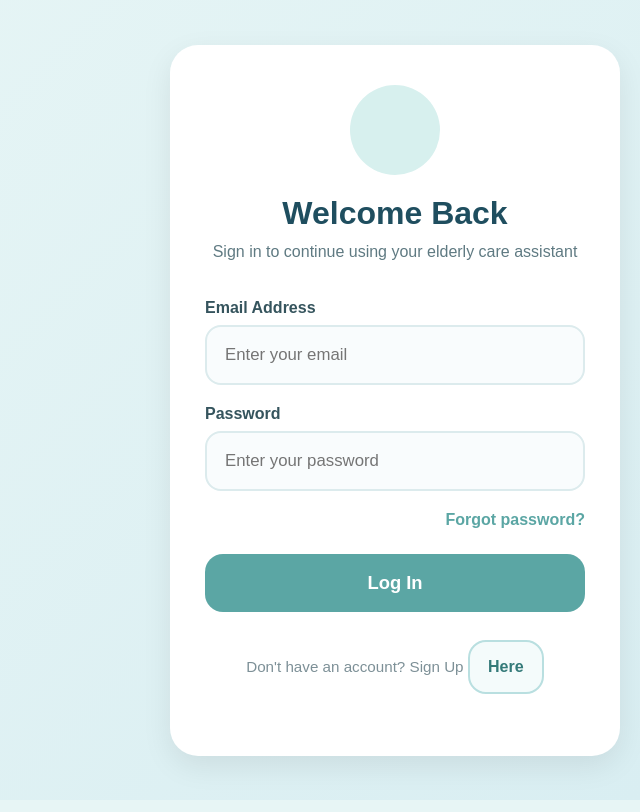
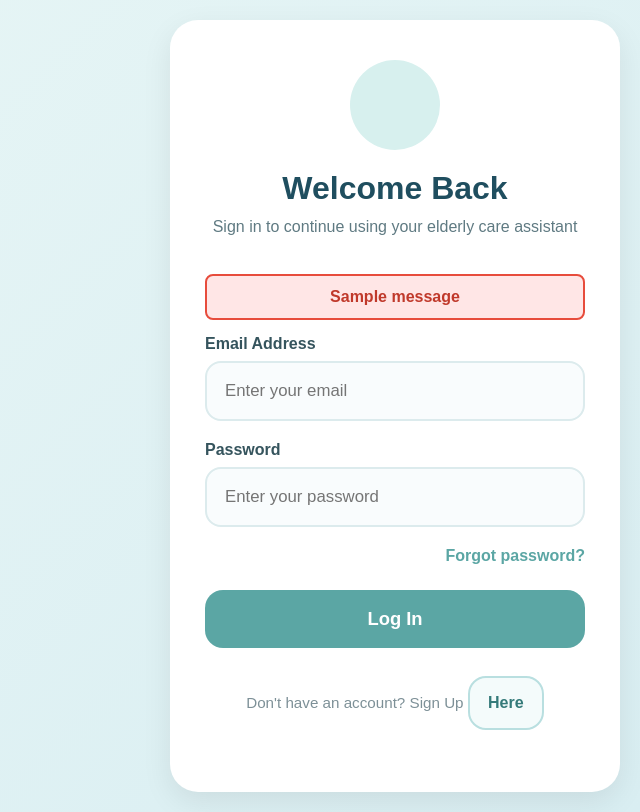
Before and after one commit to claudia-chen986/at3-elderly-helping, a Flask app: page / in a window 1280 px wide. Shown: the whole page, without its empty margins (640-1280 px from the left). Run offline with Flask 3, Linux system fonts and the light colour scheme; tables that the repository leaves empty hold one stand-in row (values such as "Sample post"); one stand-in notice (Sample message) is shown.

Commit message:
IMPROVEMENT - error messages

```diff
--- a/app.py
+++ b/app.py
@@ -1,4 +1,4 @@
-from flask import Flask, redirect, render_template, request, url_for, session
+from flask import Flask, flash, redirect, render_template, request, url_for, session
 from flask_sqlalchemy import SQLAlchemy
 from datetime import timedelta, datetime
 import calendar
@@ -141,6 +141,7 @@ def homepage():
     user = validate_session()
 
     if not user:
+        flash("Please log in to access the homepage.", "error")
         return redirect(url_for('login'))
 
     journal_entries = JournalEntry.query.filter_by(user_id=user.id).order_by(JournalEntry.time.desc()).all()
@@ -156,6 +157,7 @@ def save_journal():
     user = validate_session()
 
     if not user:
+        flash("Please log in to save a journal entry.", "error")
         return redirect(url_for('login'))
 
     title = request.form['title']
@@ -220,12 +222,14 @@ def delete_journal(entry_id):
     user = validate_session()
 
     if not user:
+        flash("Please log in to delete a journal entry.", "error")
         return redirect(url_for('login'))
 
     entry = JournalEntry.query.get(entry_id)
 
     if not entry or entry.user_id != user.id:
-        return "Journal entry not found."
+        flash("Journal entry not found.", "error")
+        return redirect(url_for('journal'))
 
     db.session.delete(entry)
     db.session.commit()
@@ -252,6 +256,7 @@ def daily_task():
     user = validate_session()
 
     if not user:
+        flash("Please log in to access the daily tasks.", "error")
         return redirect(url_for('login'))
 
     month = request.args.get('month', datetime.now().month, type=int)
@@ -302,6 +307,7 @@ def journal():
     user = validate_session()
 
     if not user:
+        flash("Please log in to access your journal.", "error")
         return redirect(url_for('login'))
 
     journal_entries = JournalEntry.query.filter_by(user_id=user.id).order_by(JournalEntry.time.desc()).all()
@@ -317,13 +323,15 @@ def add_task():
     user = validate_session()
 
     if not user:
+        flash("Please log in to add a task.", "error")
         return redirect(url_for('login'))
 
     task_name = request.form['task_name']
     task_date = datetime.strptime(request.form['task_date'],'%Y-%m-%d').date()
 
     if not task_name.strip():
-        return "Task name cannot be empty."
+        flash("Task name cannot be empty.", "error")
+        return redirect(url_for('daily_task'))
 
     task = DailyTask(
         user_id=user.id,
@@ -342,12 +350,14 @@ def complete_task(task_id):
     user = validate_session()
 
     if not user:
+        flash("Please log in to complete a task.", "error")
         return redirect(url_for('login'))
 
     task = DailyTask.query.get(task_id)
 
     if not task or task.user_id != user.id:
-        return "Task not found."
+        flash("Task not found.", "error")
+        return redirect(url_for('daily_task'))
 
     task.completed = True
     db.session.commit()
@@ -360,12 +370,14 @@ def delete_task(task_id):
     user = validate_session()
 
     if not user:
+        flash("Please log in to delete a task.", "error")
         return redirect(url_for('login'))
 
     task = DailyTask.query.get(task_id)
 
     if not task or task.user_id != user.id:
-        return "Task not found."
+        flash("Task not found.", "error")
+        return redirect(url_for('daily_task'))
 
     db.session.delete(task)
     db.session.commit()
@@ -384,20 +396,24 @@ def signup_user():
     existing_user = User.query.filter_by(email=email).first()
 
     if existing_user:
-        return "Email already registered."
+        flash("Email already registered.", "error")
+        return redirect(url_for('signup'))
 
     if password != confirm_password:
-        return "Password not matching, please check your password."
+        flash("Password not matching, please check your password.", "error")
+        return redirect(url_for('signup'))
 
     # Validate email
     email_error = validate_email(email)
     if email_error:
-        return email_error
+        flash(email_error, "error")
+        return redirect(url_for('signup'))
 
     # Validate password
     password_error = validate_password(password)
     if password_error:
-        return password_error
+        flash(password_error, "error")
+        return redirect(url_for('signup'))
 
     # Hash password
     hashed_password = hash_password(password)
@@ -447,7 +463,8 @@ def login_user():
 
         return redirect(url_for('homepage'))
 
-    return "Invalid email or password"
+    flash("Invalid email or password.", "error")
+    return redirect(url_for('login'))
 
 
 if __name__ == '__main__':
--- a/templates/login.html
+++ b/templates/login.html
@@ -152,11 +152,22 @@
             }
 
             input,
-            .login_btn,
-            .signup_btn{
+            .login-btn,
+            .signup-btn{
                 font-size:1rem;
                 padding:16px;
             }
+        }
+
+        .flash-message{
+            background:#ffe6e6;
+            border:2px solid #e74c3c;
+            color:#c0392b;
+            padding:12px;
+            margin-bottom:15px;
+            border-radius:8px;
+            text-align:center;
+            font-weight:bold;
         }
     </style>
 </head>
@@ -172,6 +183,16 @@
             <p class="subtitle">
                 Sign in to continue using your elderly care assistant
             </p>
+
+            {% with messages = get_flashed_messages(with_categories=true) %}
+                {% if messages %}
+                    {% for category, message in messages %}
+                        <div class="flash-message {{ category }}">
+                            {{ message }}
+                        </div>
+                    {% endfor %}
+                {% endif %}
+            {% endwith %}
 
             <form action="/login_user" method="POST">
 
```
Also changed, not shown: templates/signup.html (+20 -0 lines).
